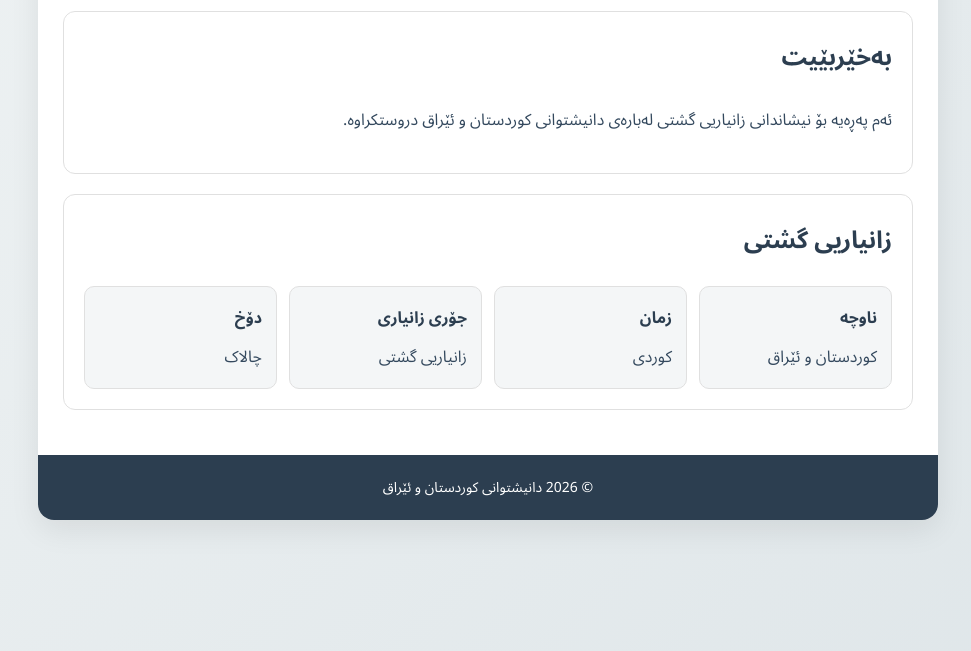
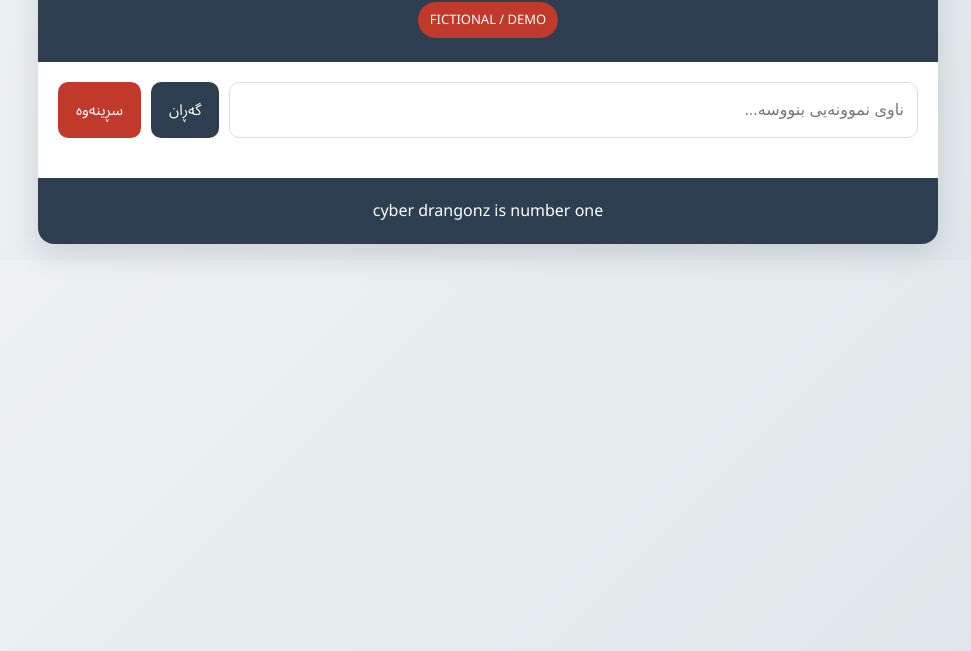
Before and after one commit to Blackitking/App-test, a plain HTML site: page index.html in a window 1280 px wide. Shown: the part 149-800 px from the top of the page, without its empty margins (152-1123 px from the left). Drawn offline with Linux system fonts and the light colour scheme.

Commit message:
Update index.html

```diff
--- a/index.html
+++ b/index.html
@@ -3,164 +3,121 @@
 <head>
 <meta charset="UTF-8">
 <meta name="viewport" content="width=device-width, initial-scale=1.0">
-<title>دانیشتوانی کوردستان و ئێراق</title>
-
+<title>چاوی دەوڵەت - DEMO</title>
 <style>
-@import url('https://fonts.googleapis.com/css2?family=Noto+Sans+Arabic:wght@400;700&display=swap');
-
-:root {
-  --primary: #2c3e50;
-  --accent: #c0392b;
-  --bg: #f4f6f7;
-  --card-bg: #ffffff;
-  --text: #34495e;
-  --border: #e0e0e0;
-}
-
-* {
-  box-sizing: border-box;
-}
-
-body {
-  font-family: 'Noto Sans Arabic', sans-serif;
-  background: linear-gradient(135deg, #eef2f3 0%, #dfe6e9 100%);
-  color: var(--text);
-  margin: 0;
-  padding: 20px;
-  min-height: 100vh;
-}
-
-.container {
-  max-width: 900px;
-  margin: 0 auto;
-  background: var(--card-bg);
-  border-radius: 16px;
-  box-shadow: 0 10px 30px rgba(0,0,0,0.08);
-  overflow: hidden;
-  border-top: 6px solid var(--accent);
-}
-
-header {
-  background: var(--primary);
-  color: white;
-  padding: 25px 20px;
-  text-align: center;
-}
-
-header h1 {
-  margin: 0;
-  font-size: 28px;
-}
-
-main {
-  padding: 25px;
-}
-
-.card {
-  border: 1px solid var(--border);
-  border-radius: 12px;
-  padding: 20px;
-  margin-bottom: 20px;
-  background: var(--card-bg);
-}
-
-.card h2 {
-  margin-top: 0;
-  color: var(--primary);
-}
-
-.info {
-  display: grid;
-  grid-template-columns: repeat(auto-fit, minmax(180px, 1fr));
-  gap: 12px;
-}
-
-.info-box {
-  border: 1px solid var(--border);
-  border-radius: 10px;
-  padding: 14px;
-  background: var(--bg);
-}
-
-.info-box strong {
-  display: block;
-  margin-bottom: 5px;
-  color: var(--primary);
-}
-
-footer {
-  text-align: center;
-  padding: 18px;
-  background: var(--primary);
-  color: white;
-  font-size: 14px;
-}
-
-@media (max-width: 600px) {
-  body {
-    padding: 10px;
-  }
-
-  header h1 {
-    font-size: 22px;
-  }
-
-  main {
-    padding: 15px;
-  }
-}
+@import url('https://fonts.googleapis.com/css2?family=Noto+Sans+Arabic:wght@400;600;700&display=swap');
+*{box-sizing:border-box}
+body{margin:0;padding:16px;font-family:'Noto Sans Arabic',sans-serif;background:linear-gradient(135deg,#eef2f3,#dfe6e9);color:#34495e}
+.container{max-width:900px;margin:auto;background:#fff;border-radius:16px;overflow:hidden;box-shadow:0 10px 30px rgba(0,0,0,.12);border-top:6px solid #c0392b}
+header{background:#2c3e50;color:#fff;padding:24px;text-align:center}
+header h1{margin:0;font-size:28px}
+.badge{display:inline-block;margin-top:8px;padding:4px 12px;border-radius:20px;background:#c0392b;color:#fff;font-size:13px}
+main{padding:20px}
+.search{display:flex;gap:10px;flex-wrap:wrap;margin-bottom:20px}
+input{flex:1;min-width:180px;padding:13px;border:1px solid #ddd;border-radius:10px;font-size:16px}
+button{border:0;border-radius:10px;padding:12px 18px;font-family:inherit;font-size:15px;cursor:pointer}
+.primary{background:#2c3e50;color:#fff}
+.secondary{background:#c0392b;color:#fff}
+button:active{transform:scale(.98)}
+.status{padding:12px;border-radius:10px;background:#f4f6f7;margin-bottom:18px;display:none}
+.profile{display:none;border:1px solid #e0e0e0;border-radius:14px;padding:18px}
+.profile-top{display:flex;gap:18px;align-items:center;flex-wrap:wrap}
+.photo{width:110px;height:135px;border-radius:10px;background:linear-gradient(135deg,#777,#aaa);display:flex;align-items:center;justify-content:center;color:#fff;font-size:14px;filter:blur(4px)}
+.name{font-size:22px;font-weight:700}
+.grid{display:grid;grid-template-columns:repeat(auto-fit,minmax(180px,1fr));gap:10px;margin-top:18px}
+.item{padding:12px;border:1px solid #e0e0e0;border-radius:10px;background:#f8f9fa}
+.item b{display:block;color:#2c3e50;margin-bottom:4px}
+.hidden-data{filter:blur(5px);user-select:none}
+.notice{margin-top:18px;padding:12px;border-radius:10px;background:#fff3f3;color:#8b2b2b;font-size:13px}
+footer{text-align:center;background:#2c3e50;color:#fff;padding:16px}
+.logo{font-weight:700;font-size:18px;color:#5dade2}
+@media(max-width:600px){body{padding:8px}main{padding:14px}.photo{width:90px;height:110px}}
 </style>
 </head>
-
 <body>
-
 <div class="container">
-
 <header>
-    <h1>دانیشتوانی کوردستان و ئێراق</h1>
+  <div class="logo">چاوی دەوڵەت</div>
+  <h1>سیستەمی زانیاری — DEMO</h1>
+  <div class="badge">FICTIONAL / DEMO</div>
 </header>
 
 <main>
-    <div class="card">
-      <h2>بەخێربێیت</h2>
-      <p>
-        ئەم پەڕەیە بۆ نیشاندانی زانیاریی گشتی لەبارەی دانیشتوانی
-        کوردستان و ئێراق دروستکراوە.
-      </p>
+  <div class="search">
+    <input id="searchInput" type="text" placeholder="ناوی نموونەیی بنووسە...">
+    <button class="primary" onclick="searchPerson()">گەڕان</button>
+    <button class="secondary" onclick="clearResult()">سڕینەوە</button>
   </div>
 
-    <div class="card">
-      <h2>زانیاریی گشتی</h2>
+  <div id="status" class="status"></div>
 
-      <div class="info">
-        <div class="info-box">
-          <strong>ناوچە</strong>
-          کوردستان و ئێراق
+  <section id="profile" class="profile">
+    <div class="profile-top">
+      <div class="photo">وێنەی Blur کراو</div>
+      <div>
+        <div class="name" id="personName"></div>
+        <div>ناسنامە: <span class="hidden-data" id="personId"></span></div>
+      </div>
     </div>
 
-        <div class="info-box">
-          <strong>زمان</strong>
-          کوردی
+    <div class="grid">
+      <div class="item"><b>تەمەن</b><span id="age"></span></div>
+      <div class="item"><b>شار</b><span id="city"></span></div>
+      <div class="item"><b>پیشە</b><span id="job"></span></div>
+      <div class="item"><b>دۆخی گشتی</b><span id="state"></span></div>
     </div>
 
-        <div class="info-box">
-          <strong>جۆری زانیاری</strong>
-          زانیاریی گشتی
+    <div class="notice">
+      ئەم زانیارییەکانە هەموویان ساختەن و تەنها بۆ پیشاندانی دیزاین و Demo ـن.
     </div>
-
-        <div class="info-box">
-          <strong>دۆخ</strong>
-          چالاک
-        </div>
-      </div>
-    </div>
+  </section>
 </main>
 
 <footer>
-    © 2026 دانیشتوانی کوردستان و ئێراق
+  <div>cyber drangonz is number one</div>
 </footer>
-
 </div>
 
+<script>
+const demoPeople = [
+  {name:"ئازاد نموونە",id:"DEMO-001",age:"٢٤ ساڵ",city:"هەولێر",job:"خوێندکار",state:"تاقیکردنەوەی سیستەم"},
+  {name:"سوران نموونە",id:"DEMO-002",age:"٣١ ساڵ",city:"کۆیە",job:"مامۆستا",state:"تاقیکردنەوەی سیستەم"},
+  {name:"دڵشاد نموونە",id:"DEMO-003",age:"٢٨ ساڵ",city:"سلێمانی",job:"تەکنەلۆجی",state:"تاقیکردنەوەی سیستەم"}
+];
+
+function searchPerson(){
+  const q=document.getElementById("searchInput").value.trim();
+  const status=document.getElementById("status");
+  const profile=document.getElementById("profile");
+  if(!q){
+    status.style.display="block";
+    status.textContent="تکایە ناوی نموونەیی بنووسە.";
+    profile.style.display="none";
+    return;
+  }
+  const person=demoPeople.find(p=>p.name.includes(q));
+  if(!person){
+    status.style.display="block";
+    status.textContent="هیچ داتای Demo ـێک بەو ناوە نەدۆزرایەوە.";
+    profile.style.display="none";
+    return;
+  }
+  status.style.display="block";
+  status.textContent="داتای Demo دۆزرایەوە.";
+  document.getElementById("personName").textContent=person.name;
+  document.getElementById("personId").textContent=person.id;
+  document.getElementById("age").textContent=person.age;
+  document.getElementById("city").textContent=person.city;
+  document.getElementById("job").textContent=person.job;
+  document.getElementById("state").textContent=person.state;
+  profile.style.display="block";
+}
+
+function clearResult(){
+  document.getElementById("searchInput").value="";
+  document.getElementById("status").style.display="none";
+  document.getElementById("profile").style.display="none";
+}
+</script>
 </body>
 </html>
```
Lines whose indentation alone changed are shown as unchanged.
